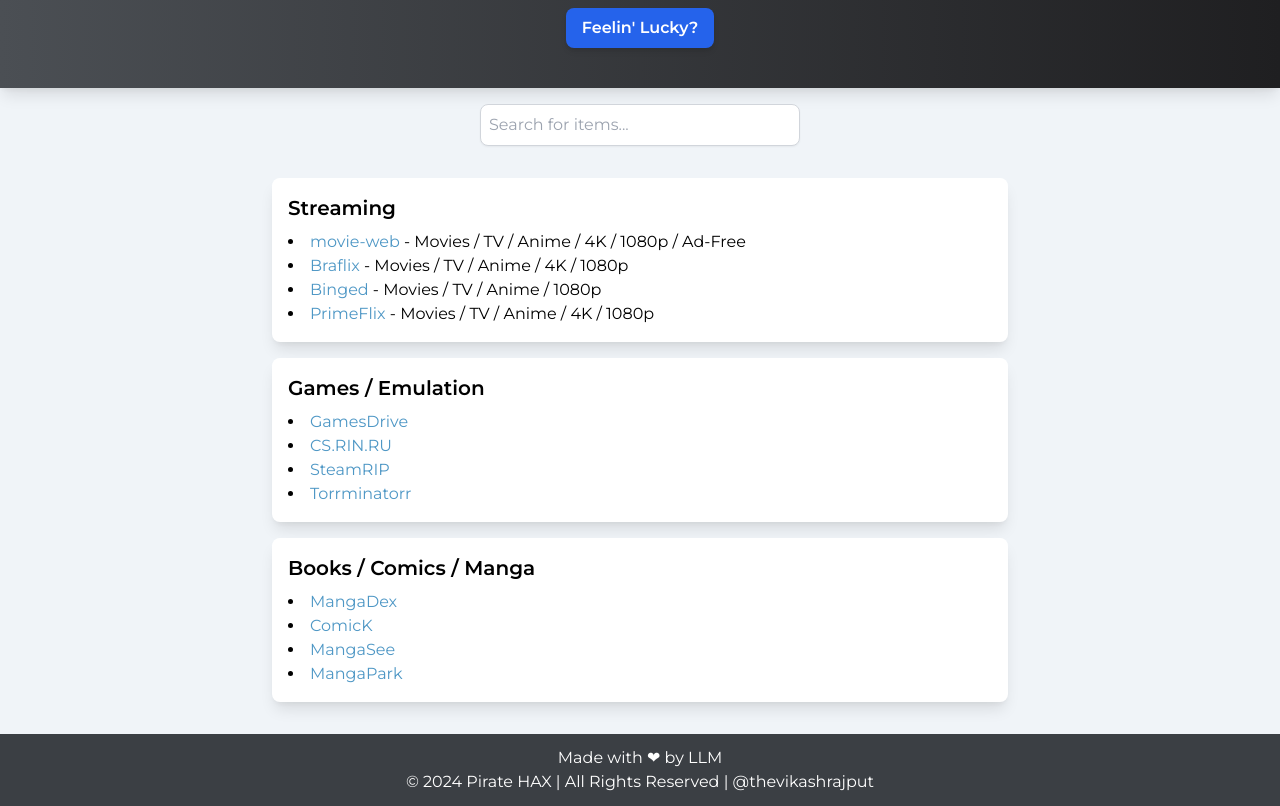
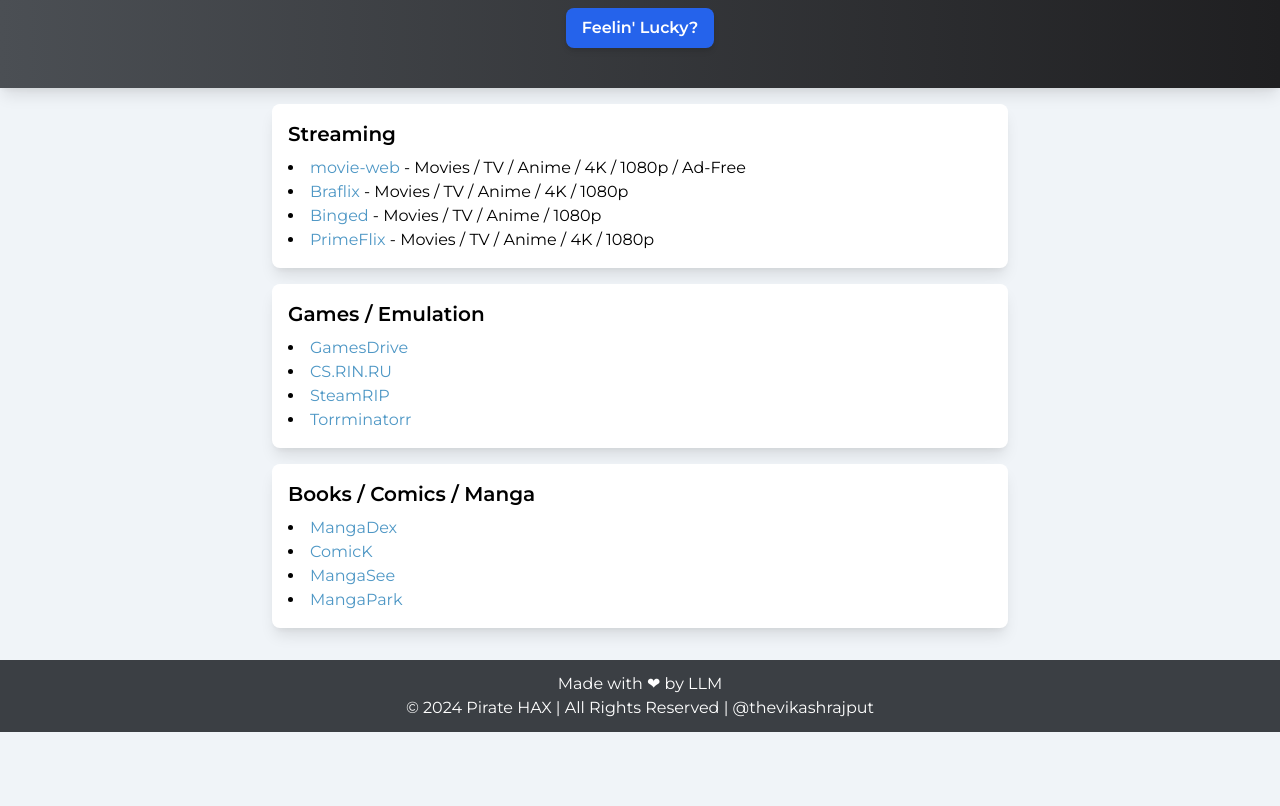
Before and after one commit to thevikashrajput/pirate-hax, a plain HTML site: page index.html in a window 1280 px wide. Shown: the part 144-950 px from the top of the page. After the commit the page ends 876 px from the top, so only its background shows below. Drawn offline with nearby package versions, Linux system fonts and the light colour scheme.

Commit message:
removed search bar
it was causing some problems regarding hyperlinks

```diff
--- a/index.html
+++ b/index.html
@@ -73,11 +73,7 @@
   </header>
 
   <!-- Search Bar -->
-  <div class="flex justify-center my-4">
-    <input type="text" id="search-bar" placeholder="Search for items..." oninput="filterCategories()"
-      aria-label="Search for items"
-      class="w-80 border border-gray-300 rounded-lg p-2 shadow-sm focus:outline-none focus:ring-2 focus:ring-blue-500 transition duration-300 ease-in-out transform hover:scale-105">
-  </div>
+
 
   <!-- Main Content Section -->
   <div class="max-w-3xl mx-auto p-4" id="content">
```
